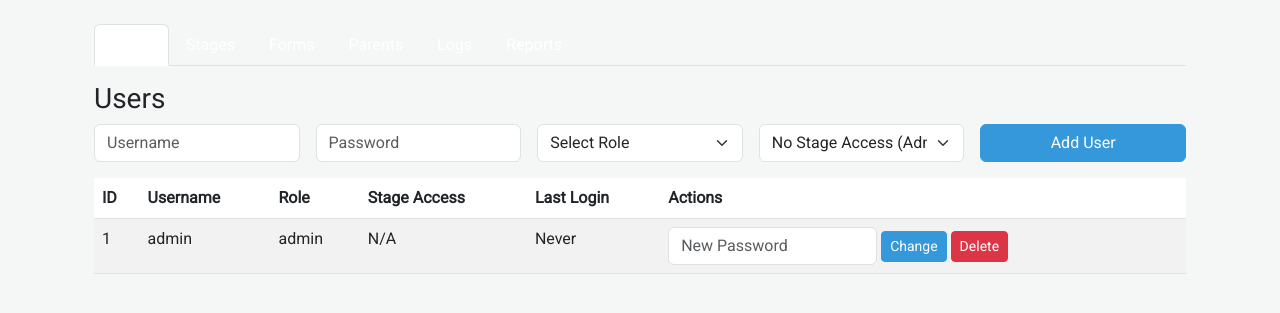
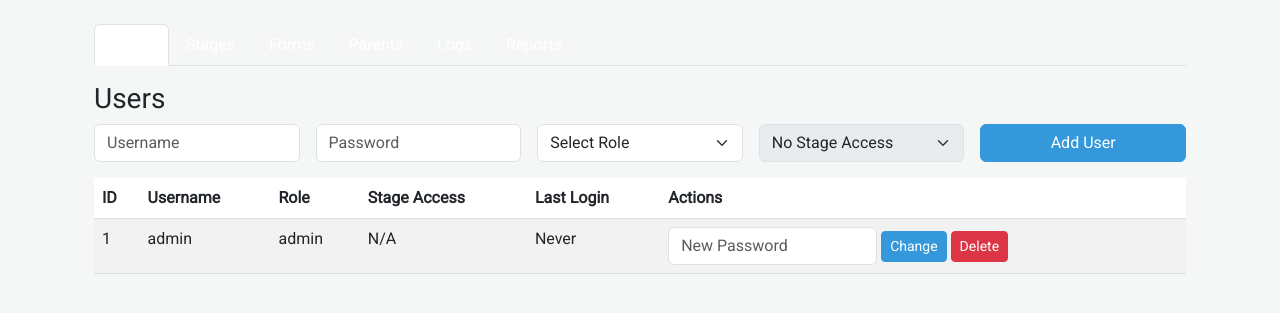
Before and after one commit to scamioglu/regias, a Flask app: page /admin/dashboard in a window 1280 px wide. Shown: the part 56-369 px from the top of the page. Run offline with Flask 3, Linux system fonts and the light colour scheme; a user stored in the database is signed in; data comes from the database, SQL or seed files in the repository; data that the repository does not hold is empty.

Commit message:
Update admin_dashboard.html

```diff
--- a/templates/admin_dashboard.html
+++ b/templates/admin_dashboard.html
@@ -37,15 +37,15 @@
                         <input type="password" class="form-control" name="password" placeholder="Password" required>
                     </div>
                     <div class="col">
-                        <select class="form-select" name="role" required>
+                        <select class="form-select" name="role" id="role_select" required onchange="toggleStageAccess()">
                             <option value="" disabled selected>Select Role</option>
                             <option value="admin">Admin</option>
                             <option value="staff">Staff</option>
                         </select>
                     </div>
                     <div class="col">
-                        <select class="form-select" name="stage_access">
-                            <option value="">No Stage Access (Admin)</option>
+                        <select class="form-select" name="stage_access" id="stage_access_select">
+                            <option value="">No Stage Access</option>
                             {% for stage in stages %}
                                 <option value="{{ stage.stage_number }}">{{ stage.stage_name }} ({{ stage.stage_number }})</option>
                             {% endfor %}
@@ -219,4 +219,22 @@
         </div>
     </div>
 </div>
+
+<!-- JavaScript ile Stage Access Kontrolü -->
+<script>
+function toggleStageAccess() {
+    const roleSelect = document.getElementById('role_select');
+    const stageAccessSelect = document.getElementById('stage_access_select');
+    if (roleSelect.value === 'staff') {
+        stageAccessSelect.required = true;
+        stageAccessSelect.disabled = false;
+    } else {
+        stageAccessSelect.required = false;
+        stageAccessSelect.disabled = true;
+        stageAccessSelect.value = ''; // Admin seçildiğinde sıfırla
+    }
+}
+// Sayfa yüklendiğinde başlangıç durumunu ayarla
+document.addEventListener('DOMContentLoaded', toggleStageAccess);
+</script>
 {% endblock %}
```
